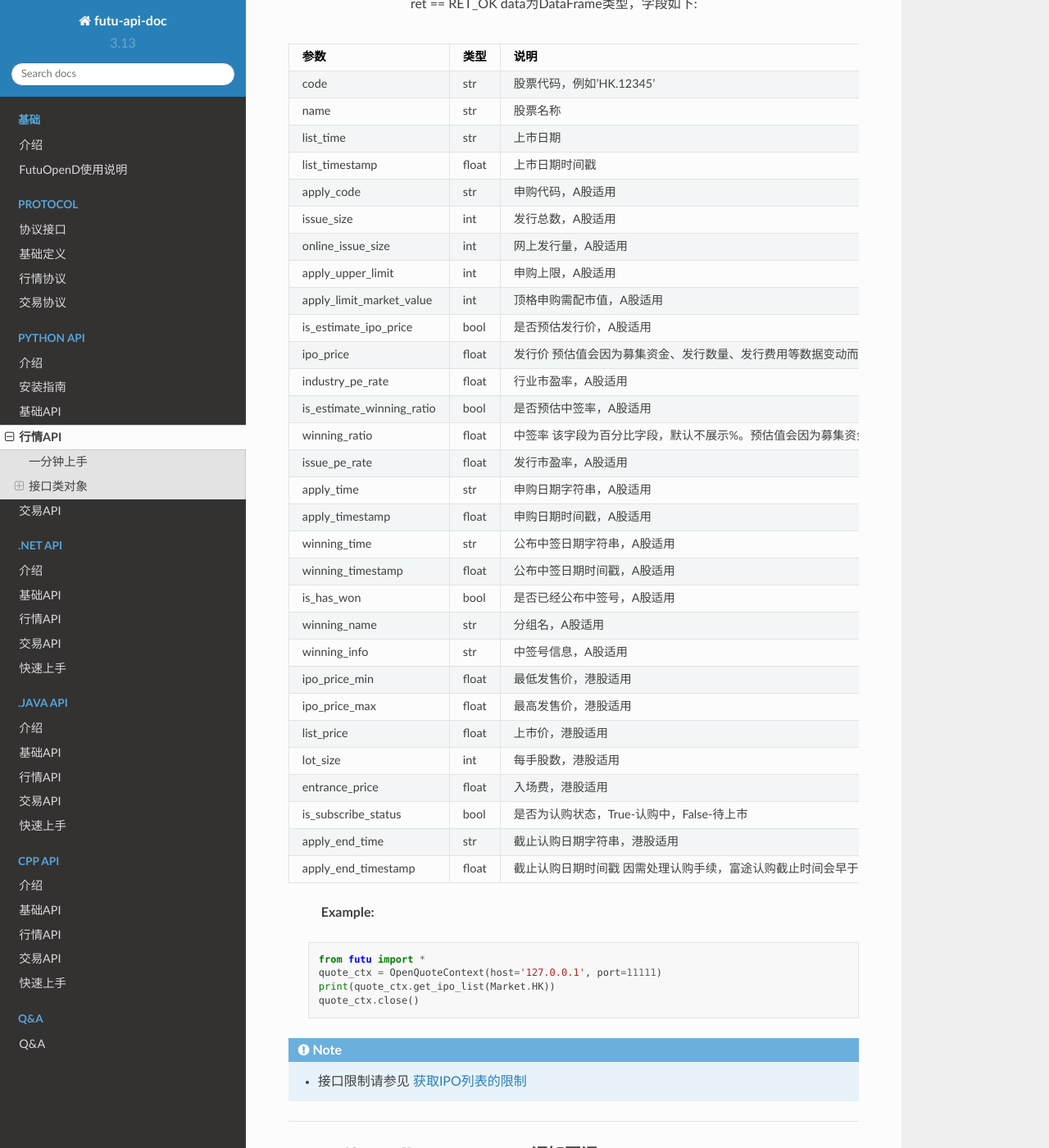
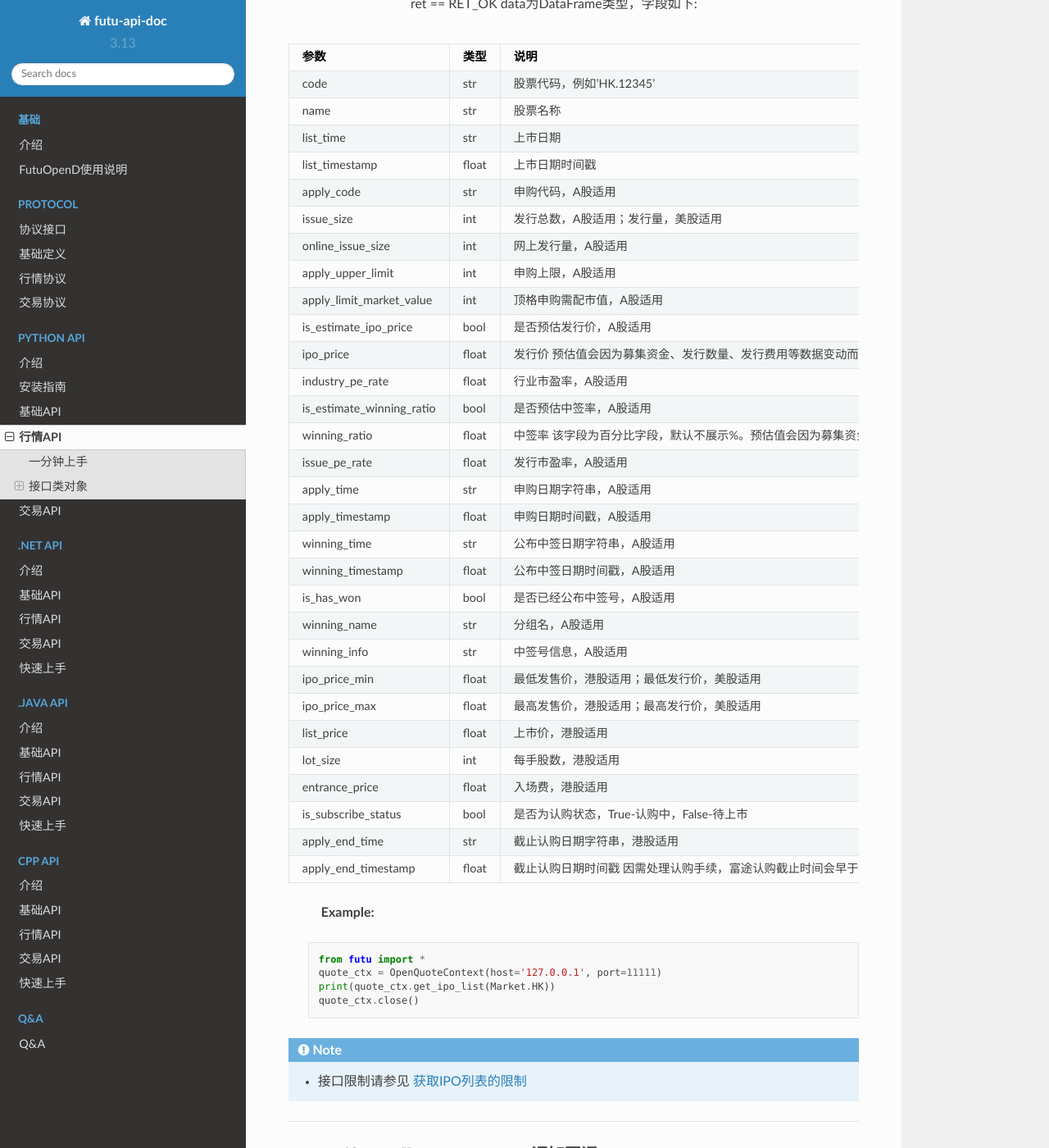
Before and after one commit to FutunnOpen/futu-api-doc, a Sphinx documentation site: the page built from doc_maker/source/api/Quote_API.rst, in a window 1280 px wide and 1400 px high, scrolled down 41890 px. Shown: the whole window at 82% size. Built offline with Sphinx 7.4.7 and the Read the Docs theme 2.0.0, drawn with Linux system fonts in a browser that asks for light colours.

Commit message:
fix 美股发行量的注释。

```diff
--- a/doc_maker/source/api/Quote_API.rst
+++ b/doc_maker/source/api/Quote_API.rst
@@ -1907,7 +1907,7 @@ name                                         str            股票名称
 list_time                                    str            上市日期
 list_timestamp                               float          上市日期时间戳
 apply_code                                   str            申购代码，A股适用
-issue_size                                   int            发行总数，A股适用
+issue_size                                   int            发行总数，A股适用；发行量，美股适用
 online_issue_size                            int            网上发行量，A股适用
 apply_upper_limit                            int            申购上限，A股适用
 apply_limit_market_value                     int            顶格申购需配市值，A股适用
@@ -1924,8 +1924,8 @@ winning_timestamp                            float          公布中签日期
 is_has_won                                   bool           是否已经公布中签号，A股适用
 winning_name                                 str            分组名，A股适用
 winning_info                                 str            中签号信息，A股适用
-ipo_price_min                                float          最低发售价，港股适用
-ipo_price_max                                float          最高发售价，港股适用
+ipo_price_min                                float          最低发售价，港股适用；最低发行价，美股适用
+ipo_price_max                                float          最高发售价，港股适用；最高发行价，美股适用
 list_price                                   float          上市价，港股适用
 lot_size                                     int            每手股数，港股适用
 entrance_price                               float          入场费，港股适用
```
